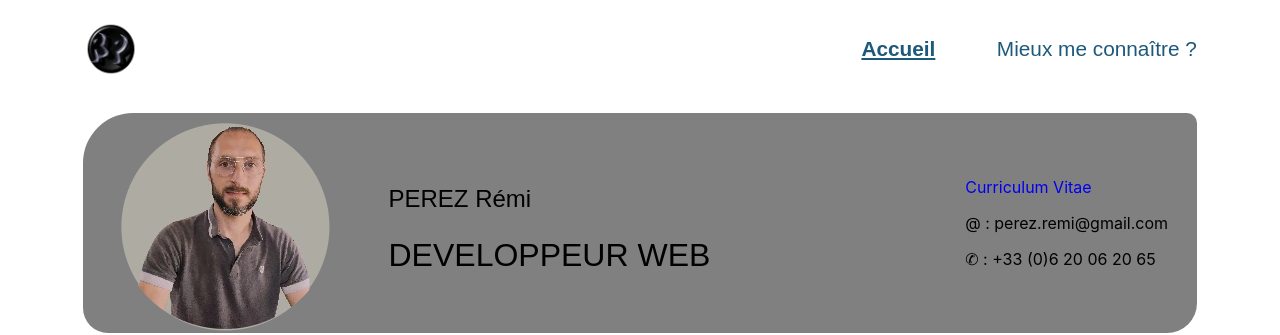
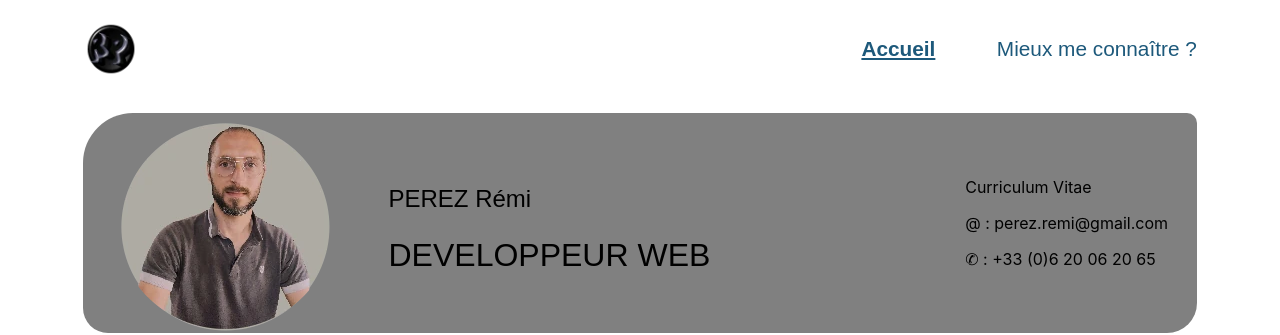
Before and after one commit to RemiP79/portfolio, a React (Create React App) app: page / in a window 1280 px wide. Shown: the top 335 px of the page. Built offline with nearby package versions, Linux system fonts and the light colour scheme.

Commit message:
lighthouse

```diff
--- a/src/components/styles/homeBanner.css
+++ b/src/components/styles/homeBanner.css
@@ -14,6 +14,10 @@
     justify-content: space-between;
     flex-wrap: wrap;
     width : 70%;
+}
+
+.cv{
+    color :black;
 }
 
 /* h1{
```
